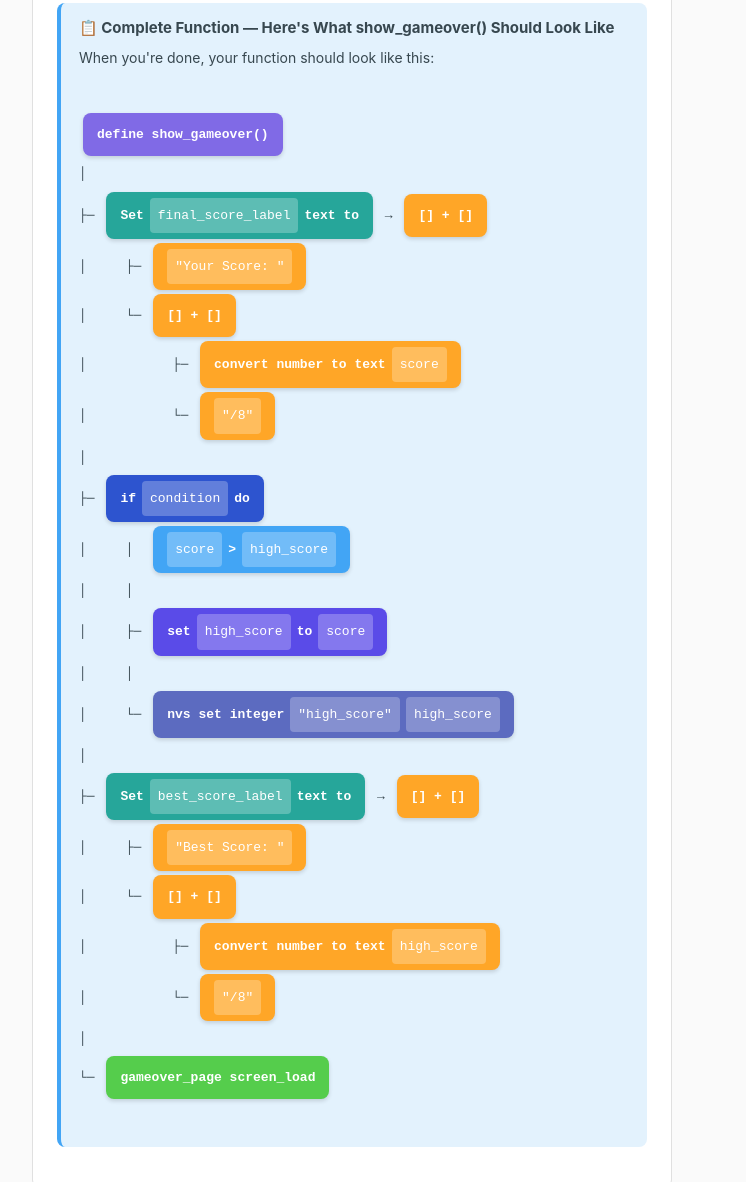
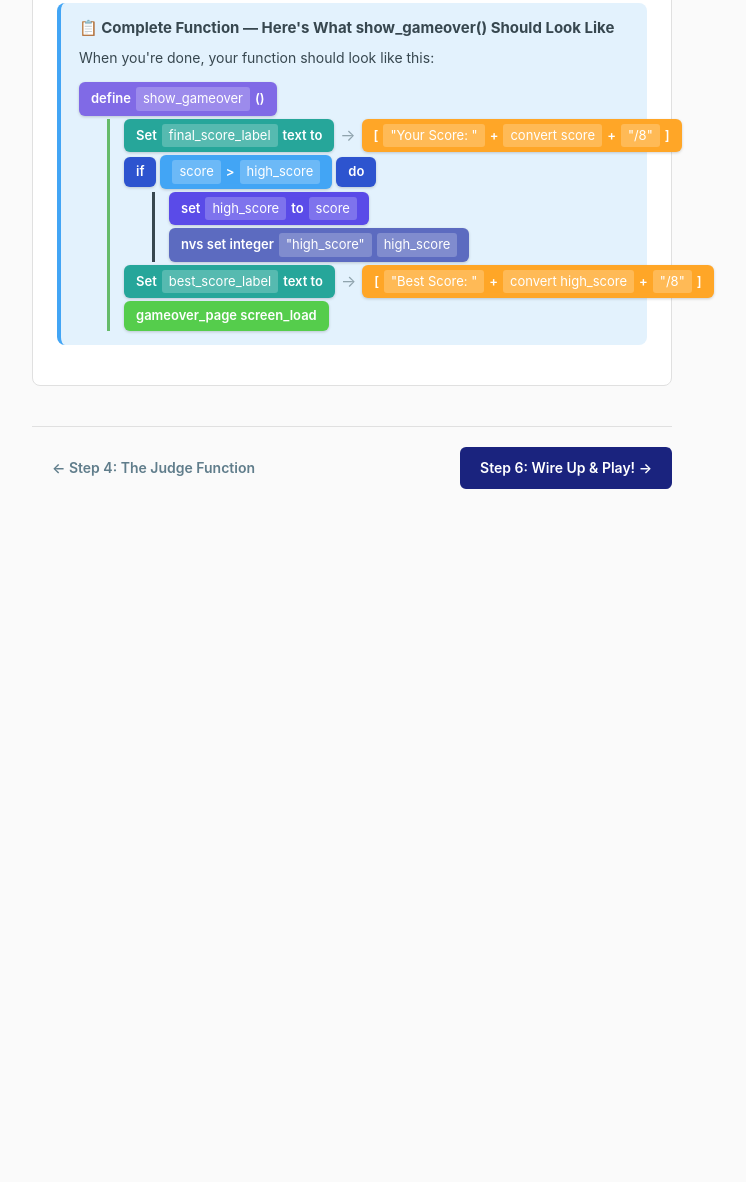
Before and after one commit to TomFahey/CodeClubPictureQuiz, a plain HTML site: page lesson-step-5.html in a window 1280 px wide. Shown: the part 1687-2869 px from the top of the page, without its empty margins (348-1094 px from the left). After the commit the page ends 2208 px from the top, so only its background shows below. Drawn offline with Linux system fonts and the light colour scheme.

Commit message:
Replace tree diagrams with connected-block stack visuals for all three functions

```diff
--- a/lesson-step-5.html
+++ b/lesson-step-5.html
@@ -95,6 +95,16 @@
             .header h1 { font-size: 15px; }
         }
         @media print { .sidebar, .header, .footer-nav { display: none; } .content { max-width: 100%; padding: 0; } .step-section { break-inside: avoid; border: none; padding: 12px 0; } }
+        /* === CONNECTED BLOCK STACK === */
+        .block-stack { display: flex; flex-direction: column; align-items: flex-start; gap: 3px; margin-top: 14px; font-size: 13px; }
+        .block-stack .b-row { display: flex; align-items: center; gap: 4px; position: relative; }
+        .block-stack .b-gutter { margin-left: 28px; padding-left: 14px; border-left: 3px solid #B0BEC5; display: flex; flex-direction: column; gap: 3px; }
+        .block-stack .b-gutter-grn { border-left-color: #66BB6A; }
+        .block-stack .b-gutter-blk { border-left-color: #37474F; }
+        .block-stack .b-branch-label { font-size: 10px; font-weight: 700; color: #2D54CF; text-transform: uppercase; letter-spacing: 0.5px; margin-left: -14px; padding-left: 20px; margin-bottom: 2px; }
+        .block-stack .b-block { display: inline-flex; align-items: center; gap: 5px; padding: 5px 12px; border-radius: 6px; font-weight: 600; color: #FFF; box-shadow: 0 1px 3px rgba(0,0,0,0.18); white-space: nowrap; position: relative; }
+        .block-stack .b-in { background: rgba(255,255,255,0.22); padding: 2px 7px; border-radius: 3px; font-weight: 400; }
+        .block-stack .b-arrow { color: #90A4AE; font-size: 16px; margin: 0 2px; }
     </style>
 </head>
 <body data-current-step="5" data-total-steps="7">
@@ -197,29 +207,18 @@
             <div class="callout callout-tip">
                 <strong>📋 Complete Function — Here's What show_gameover() Should Look Like</strong>
                 <p style="margin-top:8px;">When you're done, your function should look like this:</p>
-                <div style="font-family:monospace;white-space:pre;line-height:2.4;font-size:13px;margin-top:12px;">
-<span class="block block-functions">define show_gameover()</span>
-│
-├─ <span class="block block-m5ui">Set <span class="block-input">final_score_label</span> text to</span> → <span class="block block-text">[] + []</span>
-│     ├─ <span class="block block-text"><span class="block-input">"Your Score: "</span></span>
-│     └─ <span class="block block-text">[] + []</span>
-│           ├─ <span class="block block-text">convert number to text <span class="block-input">score</span></span>
-│           └─ <span class="block block-text"><span class="block-input">"/8"</span></span>
-│
-├─ <span class="block block-logic">if <span class="block-input">condition</span> do</span>
-│     │  <span class="block block-math"><span class="block-input">score</span> &gt; <span class="block-input">high_score</span></span>
-│     │
-│     ├─ <span class="block block-variables">set <span class="block-input">high_score</span> to <span class="block-input">score</span></span>
-│     │
-│     └─ <span class="block block-nvs">nvs set integer <span class="block-input">"high_score"</span> <span class="block-input">high_score</span></span>
-│
-├─ <span class="block block-m5ui">Set <span class="block-input">best_score_label</span> text to</span> → <span class="block block-text">[] + []</span>
-│     ├─ <span class="block block-text"><span class="block-input">"Best Score: "</span></span>
-│     └─ <span class="block block-text">[] + []</span>
-│           ├─ <span class="block block-text">convert number to text <span class="block-input">high_score</span></span>
-│           └─ <span class="block block-text"><span class="block-input">"/8"</span></span>
-│
-└─ <span class="block block-m5ui-page">gameover_page screen_load</span>
+                <div class="block-stack">
+                    <div class="b-row"><span class="b-block block-functions">define <span class="b-in">show_gameover</span>()</span></div>
+                    <div class="b-gutter b-gutter-grn">
+                        <div class="b-row"><span class="b-block block-m5ui">Set <span class="b-in">final_score_label</span> text to</span> <span class="b-arrow">→</span> <span class="b-block block-text">[<span class="b-in">"Your Score: "</span> + <span class="b-in">convert score</span> + <span class="b-in">"/8"</span>]</span></div>
+                        <div class="b-row"><span class="b-block block-logic">if</span> <span class="b-block block-math"><span class="b-in">score</span> &gt; <span class="b-in">high_score</span></span> <span class="b-block block-logic">do</span></div>
+                        <div class="b-gutter b-gutter-blk">
+                            <div class="b-row"><span class="b-block block-variables">set <span class="b-in">high_score</span> to <span class="b-in">score</span></span></div>
+                            <div class="b-row"><span class="b-block block-nvs">nvs set integer <span class="b-in">"high_score"</span> <span class="b-in">high_score</span></span></div>
+                        </div>
+                        <div class="b-row"><span class="b-block block-m5ui">Set <span class="b-in">best_score_label</span> text to</span> <span class="b-arrow">→</span> <span class="b-block block-text">[<span class="b-in">"Best Score: "</span> + <span class="b-in">convert high_score</span> + <span class="b-in">"/8"</span>]</span></div>
+                        <div class="b-row"><span class="b-block block-m5ui-page">gameover_page screen_load</span></div>
+                    </div>
                 </div>
             </div>
         </section>
```
Also changed, not shown: lesson-step-3.html (+23 -18 lines), lesson-step-4.html (+27 -20 lines).
